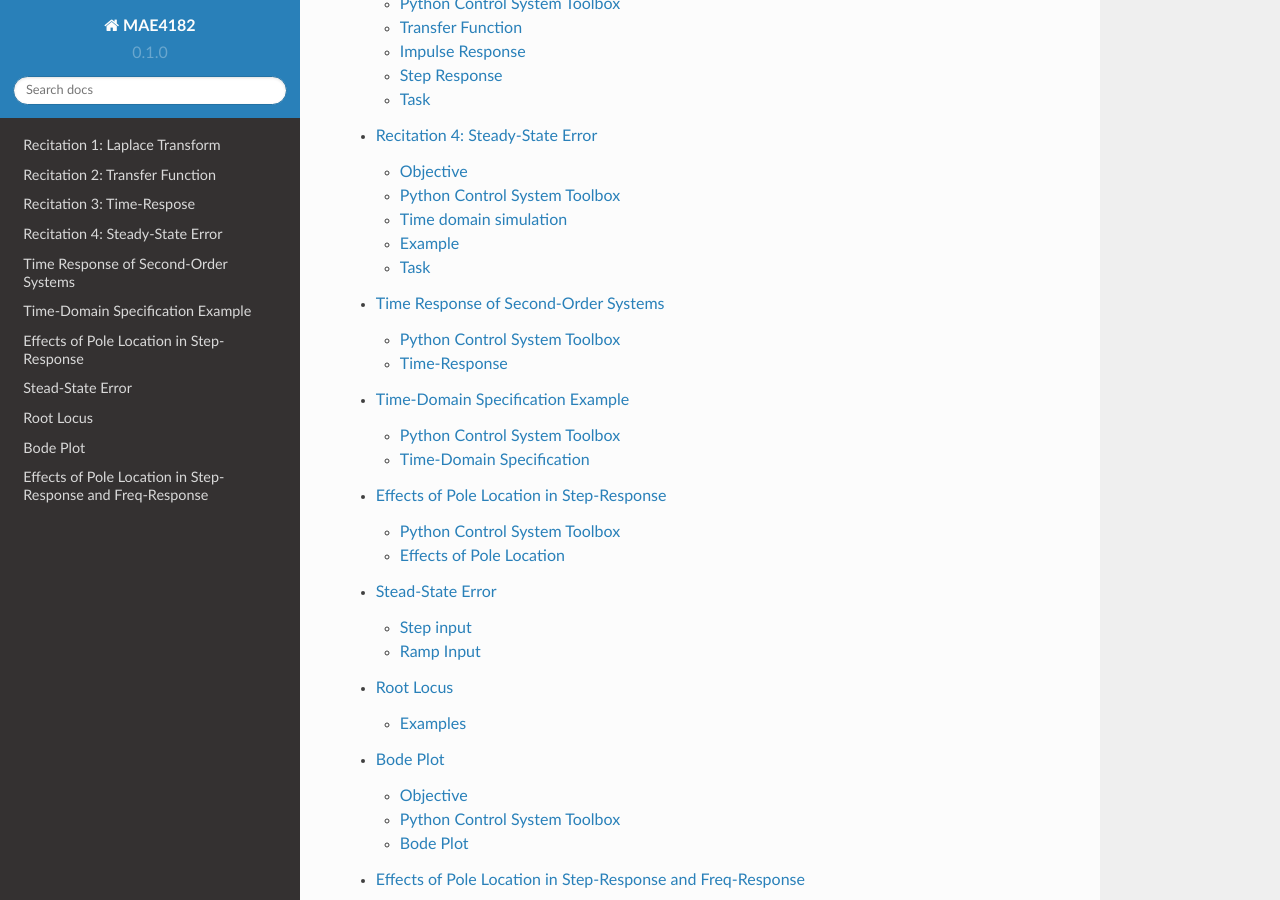
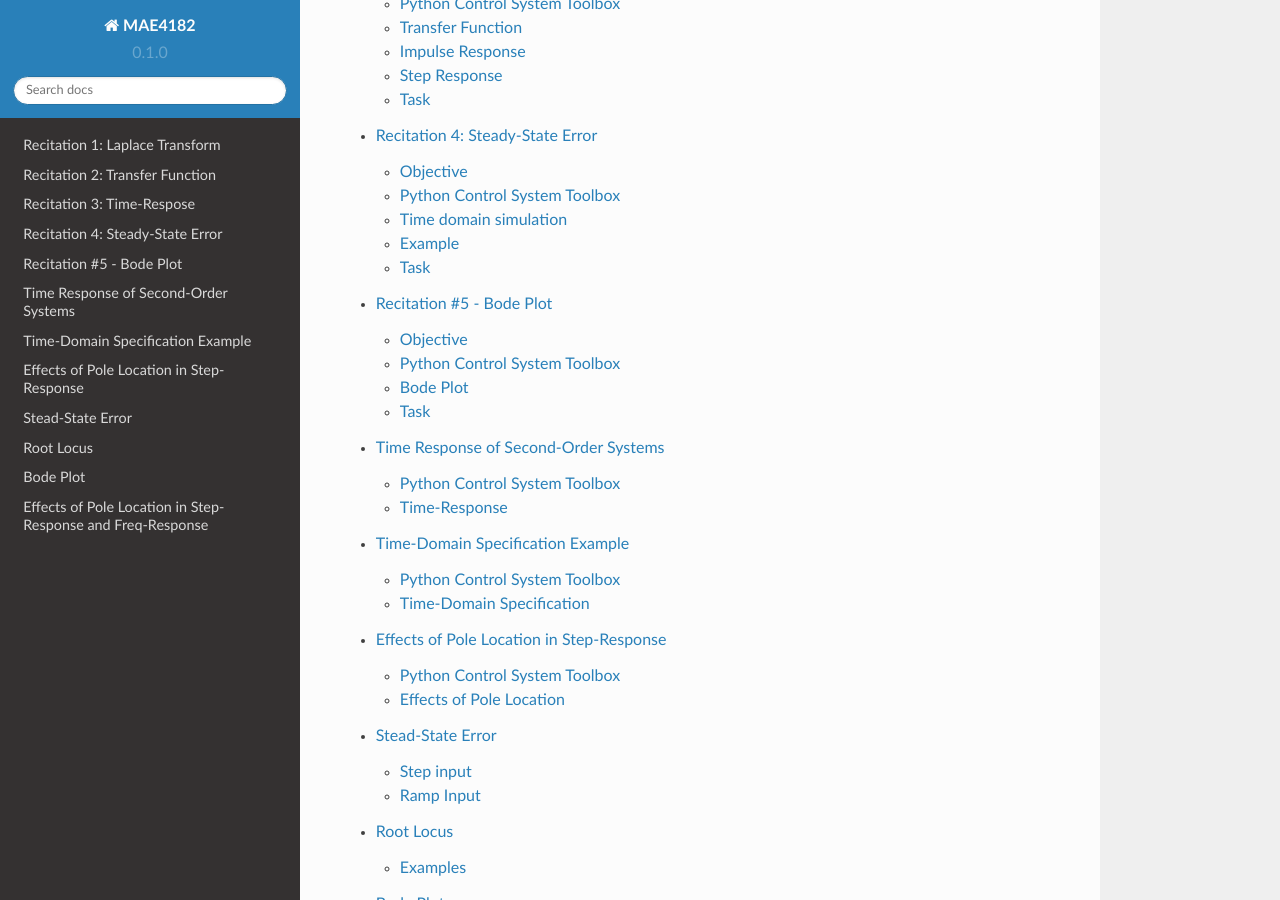
Before and after one commit to fdcl-gwu/MAE4182, a Sphinx documentation site: the page built from docs/source/index.rst, in a window 1280 px wide and 900 px high, scrolled down 540 px. Built offline with Sphinx 7.4.7 and the Read the Docs theme 2.0.0, drawn with Linux system fonts in a browser that asks for light colours.

Commit message:
add recitation 5

```diff
--- a/docs/source/index.rst
+++ b/docs/source/index.rst
@@ -9,6 +9,7 @@ MAE 4182 Electro Mechanical Control Systems
    02_Linearization
    03_Time_Response
    04_Steady_state_error
+   05_Bode_Plot
 
    Time_Response_Secord_Order_Sys
    Time_Spec_Example
```
Also changed, not shown: docs/source/05_Bode_Plot.ipynb (added).
